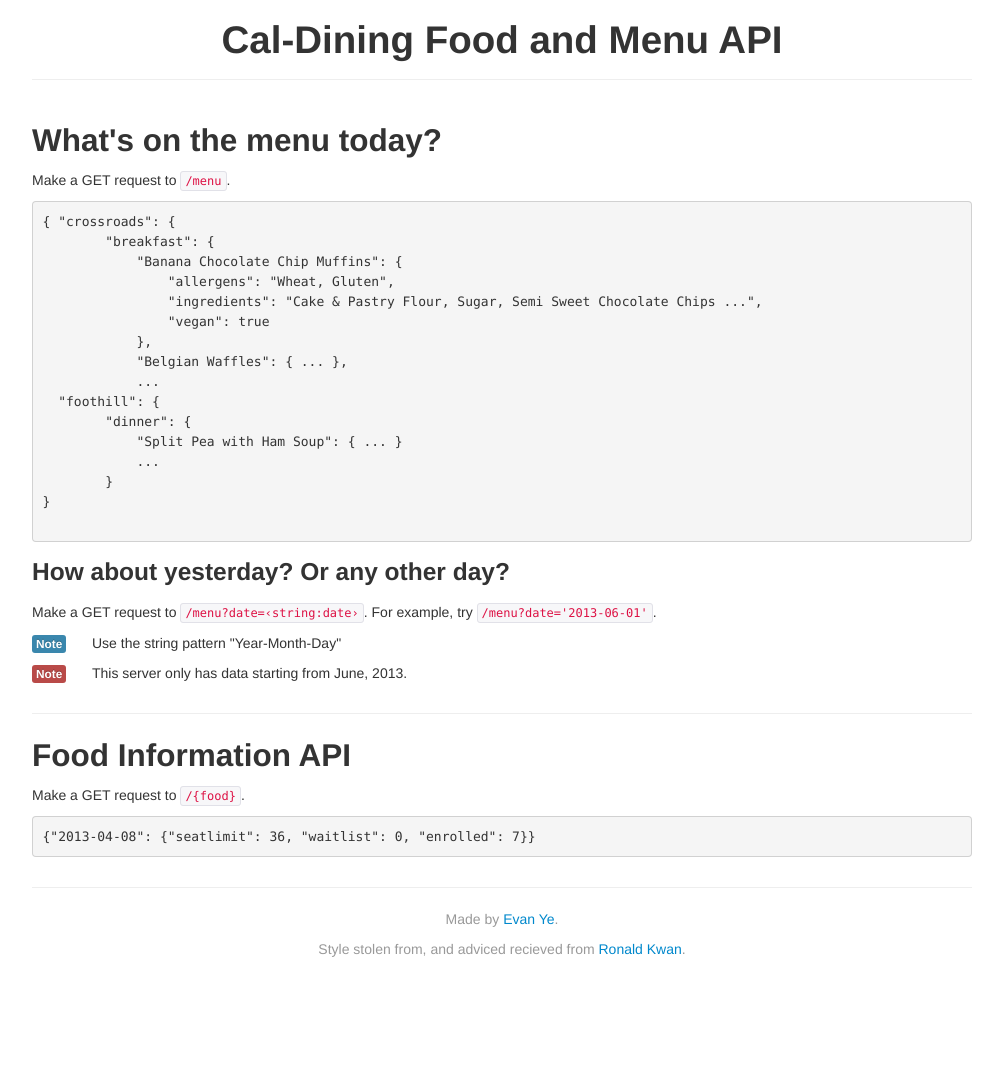
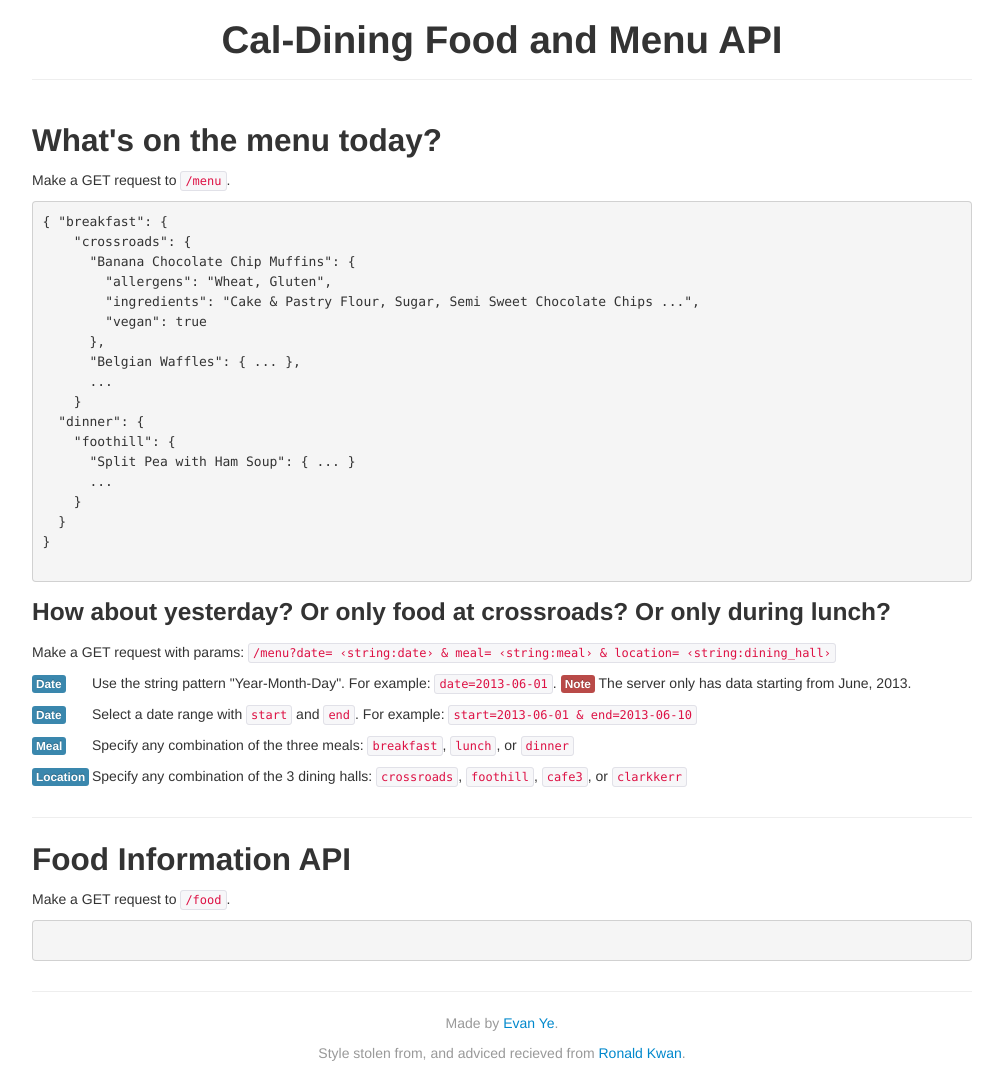
Before and after one commit to evanye/cal-dining, a Flask app: page / in a window 1280 px wide. Shown: the whole page, without its empty margins (138-1141 px from the left). Before the commit the page ends 957 px from the top, so only its background shows below. Run offline with Flask 2, Linux system fonts and the light colour scheme.

Commit message:
added api docs

```diff
--- a/templates/index.html
+++ b/templates/index.html
@@ -5,8 +5,8 @@
     <h2>What's on the menu today?</h2>
     <p>Make a GET request to <code>/menu</code>.</p>
     <pre>
-{ "crossroads": {
-        "breakfast": {
+{ "breakfast": {
+    "crossroads": {
       "Banana Chocolate Chip Muffins": {
         "allergens": "Wheat, Gluten",
         "ingredients": "Cake & Pastry Flour, Sugar, Semi Sweet Chocolate Chips ...",
@@ -14,27 +14,38 @@
       },
       "Belgian Waffles": { ... },
       ...
+    }
+  "dinner": {
     "foothill": {
-        "dinner": {
       "Split Pea with Ham Soup": { ... }
       ...
     }
   }
+}
     </pre>
-    <h3>How about yesterday? Or any other day?</h3>
-    <p>Make a GET request to <code>/menu?date=&lsaquo;string:date&rsaquo;</code>. For example, try <code>/menu?date='2013-06-01'</code>.</p>
+    <h3>How about yesterday? Or only food at crossroads? Or only during lunch?</h3>
+    <p>Make a GET request with params: <code>/menu?date= &lsaquo;string:date&rsaquo; & meal= &lsaquo;string:meal&rsaquo; & location= &lsaquo;string:dining_hall&rsaquo;</code></p>
     <div class="row">
-      <div class="span1"><span class="label label-info">Note</span></div>
-      <p>Use the string pattern "Year-Month-Day"</p>
+      <div class="span1"><span class="label label-info">Date</span></div>
+      <p>Use the string pattern "Year-Month-Day". For example: <code>date=2013-06-01</code>. <span class="label label-important">Note</span> The server only has data starting from June, 2013.</p>
     </div>
     <div class="row">
-      <div class="span1"><span class="label label-important">Note</span></div>
-      <p>This server only has data starting from June, 2013.</p>
+      <div class="span1"><span class="label label-info">Date</span></div>
+      <p>Select a date range with <code>start</code> and <code>end</code>. For example: <code>start=2013-06-01 & end=2013-06-10</code></p>
+    </div>
+    <div class="row">
+      <div class="span1"><span class="label label-info">Meal</span></div>
+      <p>Specify any combination of the three meals: <code>breakfast</code>, <code>lunch</code>, or <code>dinner</code></p>
+    </div>
+    <div class="row">
+      <div class="span1"><span class="label label-info">Location</span></div>
+      <p>Specify any combination of the 3 dining halls: <code>crossroads</code>, <code>foothill</code>, <code>cafe3</code>, or <code>clarkkerr</code></p>
     </div>
     <hr>
     <h2>Food Information API</h2>
-    <p>Make a GET request to <code>/{food}</code>.</p>
-    <pre>{"2013-04-08": {"seatlimit": 36, "waitlist": 0, "enrolled": 7}}</pre>
+    <p>Make a GET request to <code>/food</code>.</p>
+    <pre>
+    </pre>
   </div>
 </div>
 {% endblock %}
```
Lines whose indentation alone changed are shown as unchanged.
